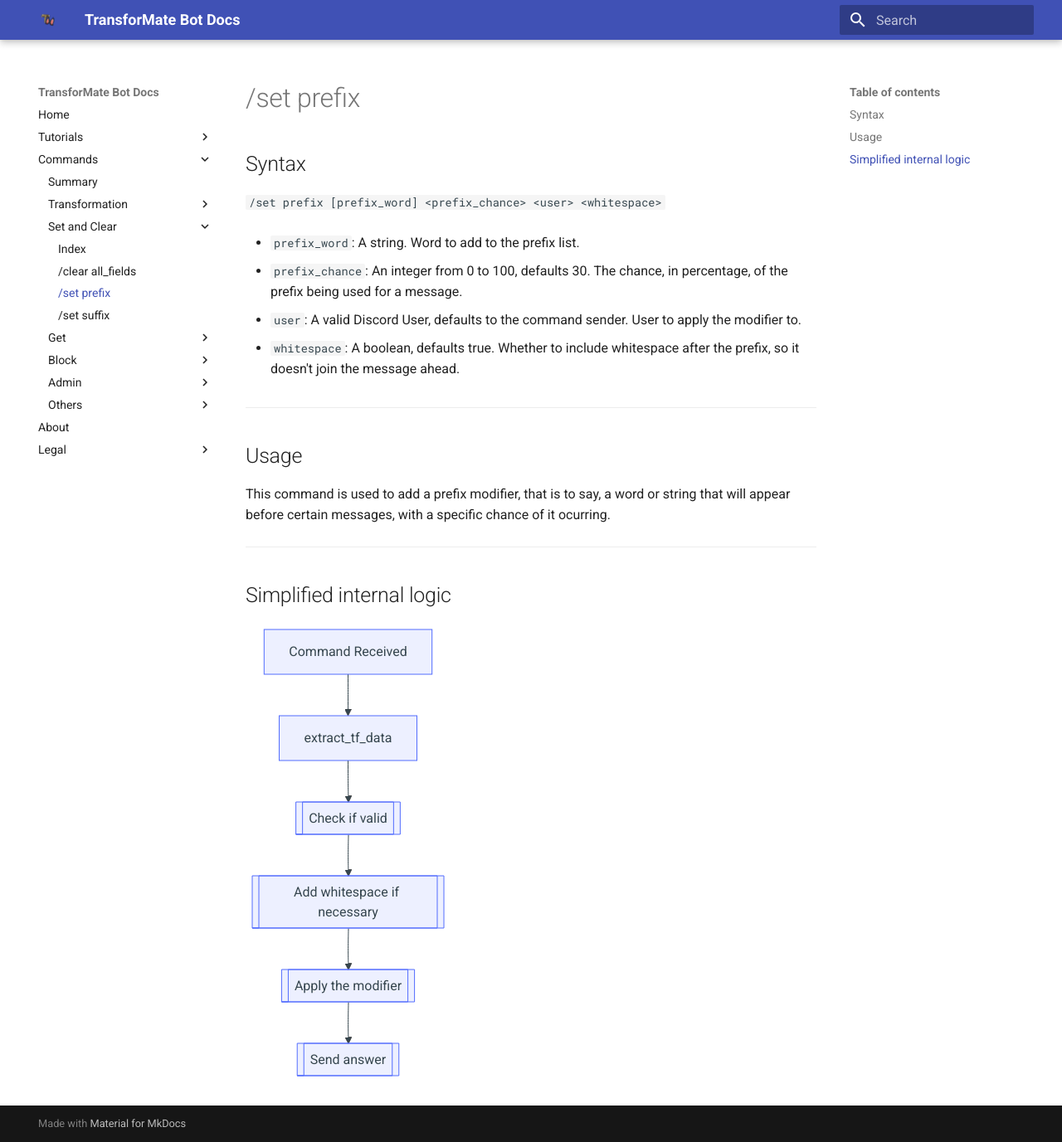
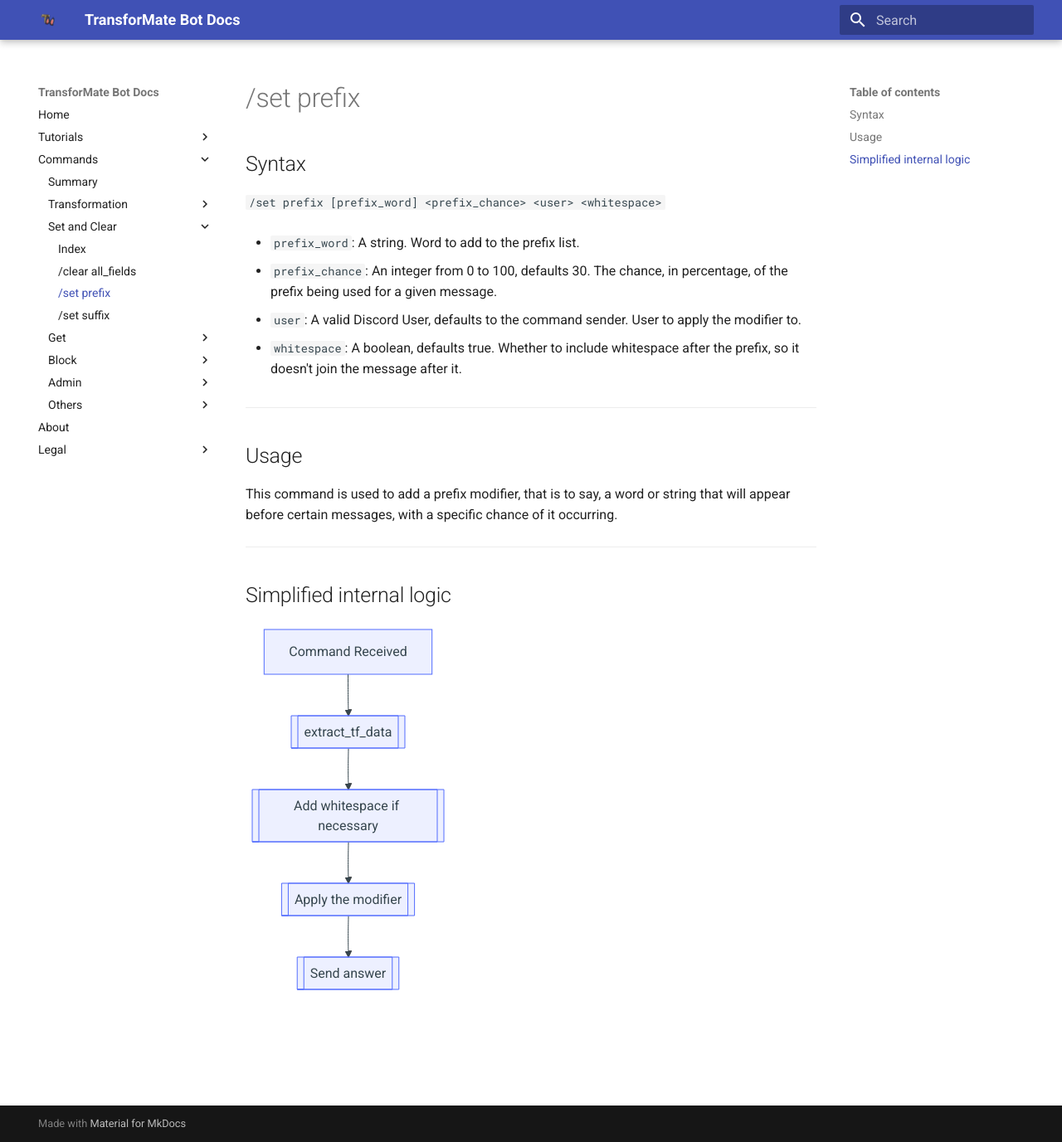
Before and after one commit to dorythecat/TransforMate, an MkDocs documentation site: the page built from docs/commands/set_and_clear/prefix.md, in a window 1280 px wide and 1377 px high. Shown: the whole window at 83% size. Built offline with MkDocs 1.6.1 and Material for MkDocs 9.7.7, drawn with Linux system fonts in a browser that asks for light colours.

Commit message:
Fixed some errors and made index for set and clear correct

````diff
--- a/docs/commands/set_and_clear/prefix.md
+++ b/docs/commands/set_and_clear/prefix.md
@@ -4,28 +4,27 @@
 - `prefix_word`: A string. Word to add to the prefix list.
 
 - `prefix_chance`: An integer from 0 to 100, defaults 30. The chance, in percentage,
-                   of the prefix being used for a message.
+                   of the prefix being used for a given message.
 
 - `user`: A valid Discord User, defaults to the command sender. User to apply the
           modifier to.
 
 - `whitespace`: A boolean, defaults true. Whether to include whitespace after the
-                prefix, so it doesn't join the message ahead.
+                prefix, so it doesn't join the message after it.
 
 ---
 
 ## Usage
 This command is used to add a prefix modifier, that is to say, a word or string that
-will appear before certain messages, with a specific chance of it ocurring.
+will appear before certain messages, with a specific chance of it occurring.
 
 ---
 
 ## Simplified internal logic
 ```mermaid
 flowchart TD
-    CommandReceived[Command Received] --> ExtractTfData[extract_tf_data]
-    ExtractTfData --> CheckValid[[Check if valid]]
-    CheckValid --> AddWhitespace[[Add whitespace if necessary]]
+    CommandReceived[Command Received] --> ExtractTfData[[extract_tf_data]]
+    ExtractTfData --> AddWhitespace[[Add whitespace if necessary]]
     AddWhitespace --> ApplyModifier[[Apply the modifier]]
     ApplyModifier --> SendAnswer[[Send answer]]
 ```
````
Also changed, not shown: docs/commands/set_and_clear/all_fields.md (+2 -3 lines), docs/commands/set_and_clear/index.md (+14 -10 lines), docs/commands/set_and_clear/suffix.md (+30 -0 lines).
